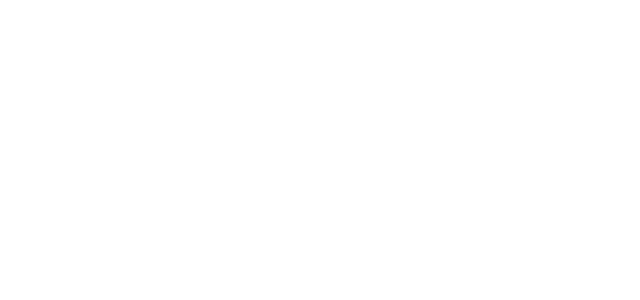
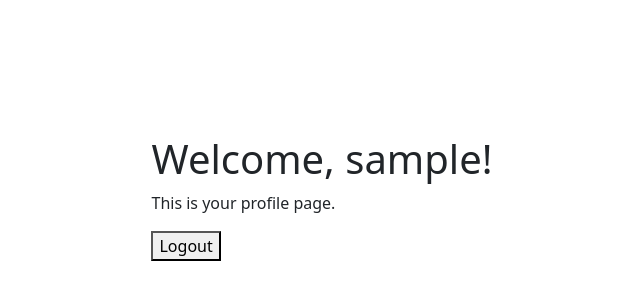
Before and after one commit to newan0805/sec-react, a React (Create React App) app: page / in a window 1280 px wide. Before the commit this address had no page. Shown: the part 202-502 px from the top of the page, without its empty margins (318-958 px from the left). Built offline with nearby package versions, Linux system fonts and the light colour scheme; sample sign-in values are in the browser's storage.

Commit message:
9.47am - 2 Jan 24

```diff
--- a/src/App.js
+++ b/src/App.js
@@ -6,6 +6,7 @@ import Login from './components/Login';
 import 'bootstrap/dist/css/bootstrap.min.css';
 
 import './styles/signin.css'
+import Profile from './components/Profile';
 
 const App = () => {
   const handleSignIn = () => {
@@ -44,6 +45,10 @@ const App = () => {
             path="/login"
             element={<Login onLogin={handleLogin} />}
           />
+          <Route
+            path="/"
+            element={<Profile onLogin={handleLogin} />}
+          />
         </Routes>
       </div>
     </Router>
--- /dev/null
+++ b/src/components/Profile.jsx
@@ -0,0 +1,39 @@
+import React, { useEffect, useState } from 'react';
+import { Redirect } from 'react-router-dom';
+
+const Profile = () => {
+  const [username, setUsername] = useState('');
+
+  useEffect(() => {
+    // Check if user credentials exist in localStorage
+    const userCredentials = JSON.parse(localStorage.getItem('userCredentials'));
+
+    if (!userCredentials || !userCredentials.username) {
+      // Redirect to the login page if credentials are not found or incomplete
+      window.location.href = '/login';
+    } else {
+      // Set the username for display
+      setUsername(userCredentials.username);
+    }
+  }, []);
+
+  const handleLogout = () => {
+    // Clear localStorage and redirect to login
+    localStorage.removeItem('userCredentials');
+    window.location.href = '/login';
+  };
+
+  // Render the profile content if credentials exist
+  return (
+    <div>
+      <h1>Welcome, {username}!</h1>
+      <p>This is your profile page.</p>
+      {/* Your additional profile content goes here */}
+
+      {/* Logout button */}
+      <button onClick={handleLogout}>Logout</button>
+    </div>
+  );
+};
+
+export default Profile;
--- a/src/components/SignIn.jsx
+++ b/src/components/SignIn.jsx
@@ -10,7 +10,7 @@ const SignIn = ({ onSignIn }) => {
 
   const handleSignIn = () => {
     setIsCaptchaVerified = true;
-    localStorage.setItem('userCredentials', JSON.stringify({ username, password }));
+    localStorage.setItem('userCredentials', JSON.stringify({ "username": username, "password": password }));
     onSignIn();
   };
 
@@ -73,7 +73,7 @@ const SignIn = ({ onSignIn }) => {
             {isValidPassword() && (
               <div className="valid-feedback">Password is valid!</div>
             )}
-            <button type="button" className="btn btn-primary mt-3" onClick={handleSignIn} disabled={!isValidPassword() && captchaVarified? true : ''}>
+            <button type="button" className="btn btn-primary mt-3" onClick={handleSignIn} disabled={!isValidPassword() && captchaVarified? true : false}>
               Sign In
             </button>
           </form>
```
